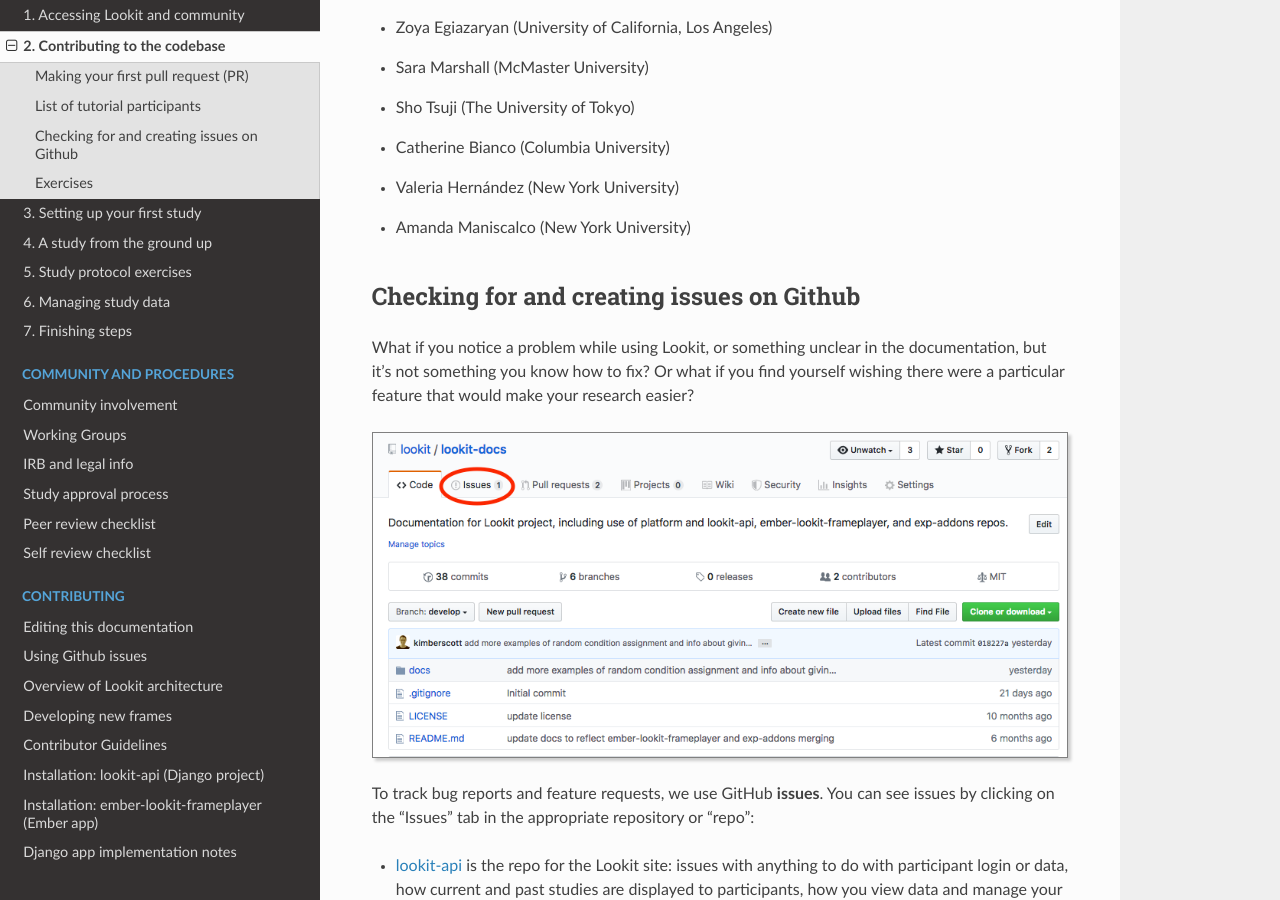
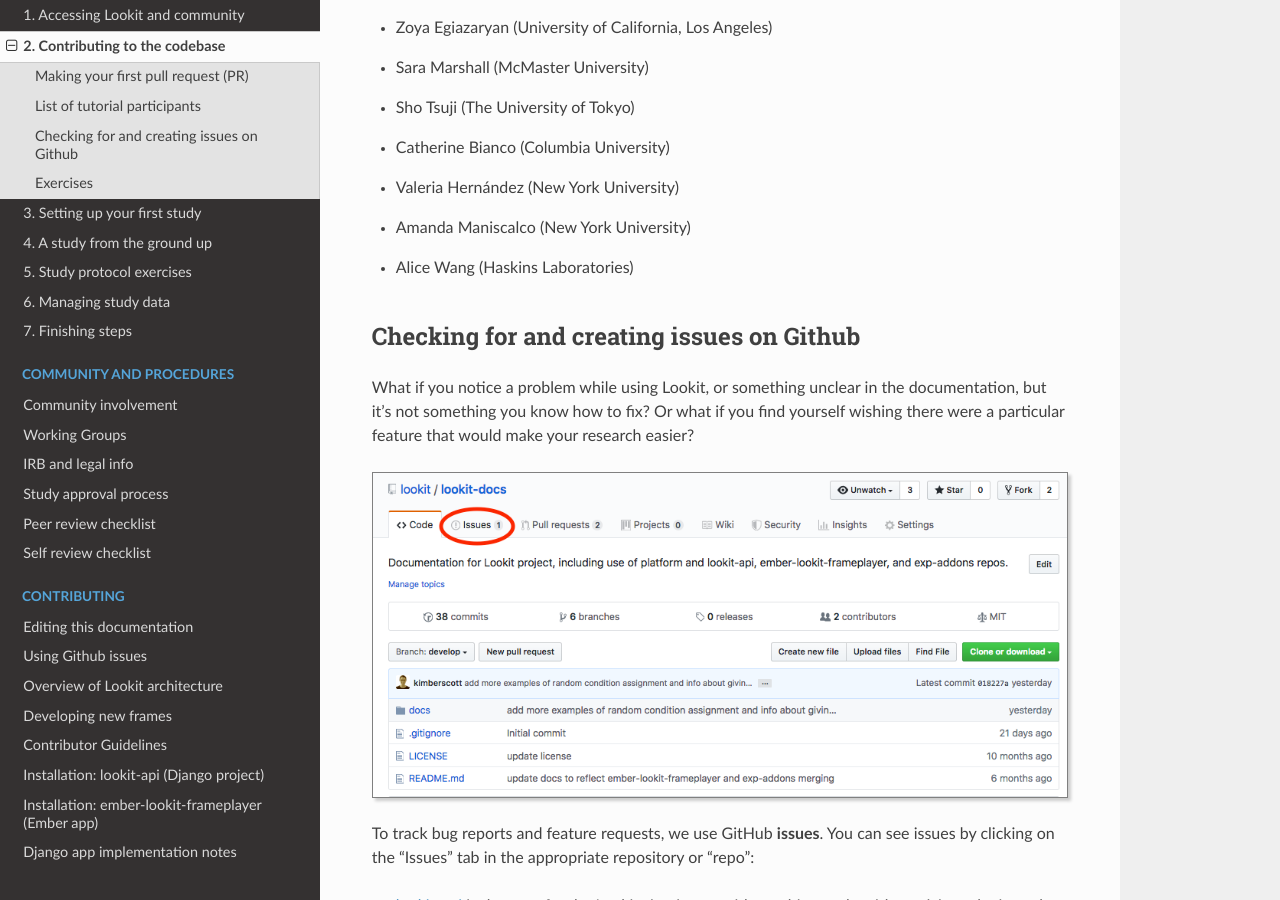
Before and after one commit to lookit/lookit-docs, a Sphinx documentation site: the page built from docs/source/tutorial-contributing.rst, in a window 1280 px wide and 900 px high, scrolled down 8953 px. Built offline with Sphinx 7.4.7 and the Read the Docs theme 2.0.0, drawn with Linux system fonts in a browser that asks for light colours.

Commit message:
Add tutorial participant to list (#151)

```diff
--- a/docs/source/tutorial-contributing.rst
+++ b/docs/source/tutorial-contributing.rst
@@ -187,6 +187,7 @@
 - Catherine Bianco (Columbia University)
 - Valeria Hernández (New York University)
 - Amanda Maniscalco (New York University)
+- Alice Wang (Haskins Laboratories)
 
 .. _Github issues overview:
 
```
